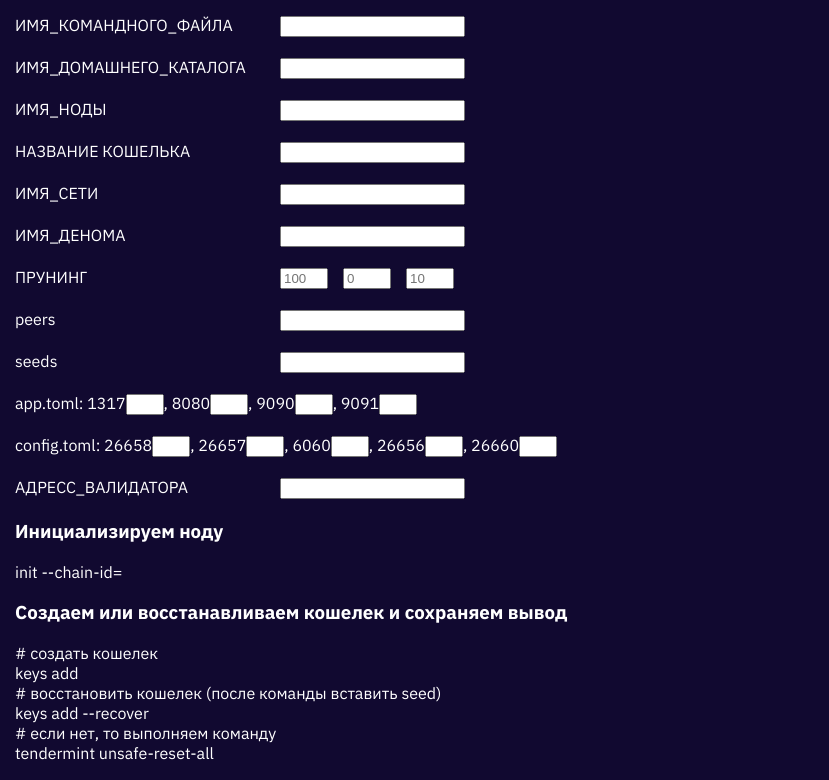
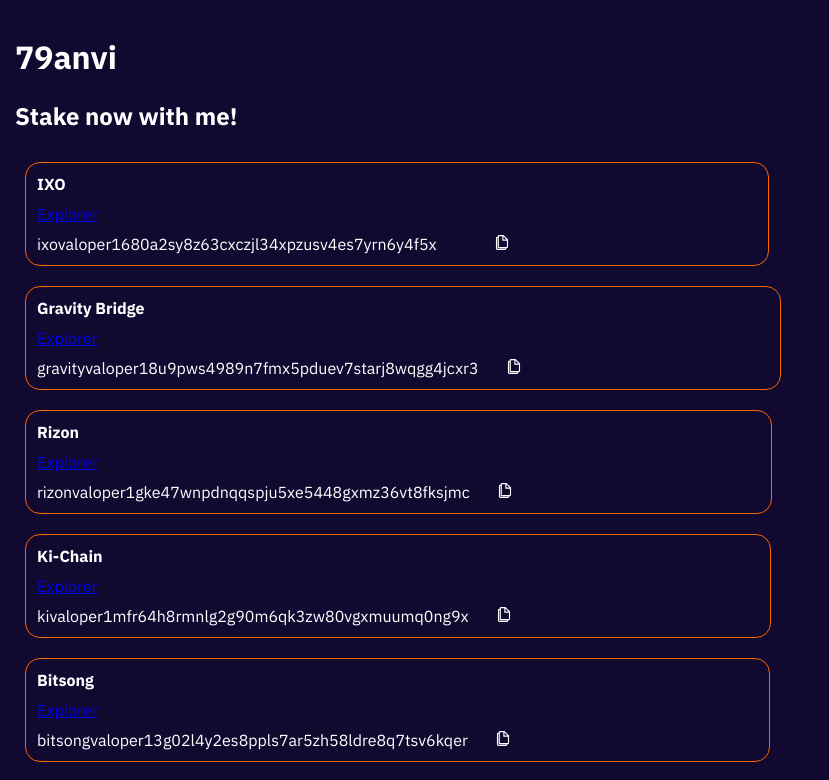
Before and after one commit to NeverwinterNights/valid, a React (Create React App) app: page / in a window 1280 px wide. Shown: the top 780 px of the page, without its empty margins (0-829 px from the left). Built offline with nearby package versions, Linux system fonts and the light colour scheme.

Commit message:
fix val2

```diff
--- a/src/App.tsx
+++ b/src/App.tsx
@@ -9,8 +9,8 @@
     return (
         <div className="App">
             {/*<Main/>*/}
-            {/*<RoutesComponent/>*/}
-            <Info/>
+            <RoutesComponent/>
+            {/*<Info/>*/}
         </div>
     );
 }
--- a/src/components/info/Info.tsx
+++ b/src/components/info/Info.tsx
@@ -228,50 +228,50 @@
                 <div className={style.row}>
                     <span>ПРУНИНГ </span>
                     <input className={style.number} placeholder={"100"} {...register("pruning1", {
-                        minLength: {
-                            value: 6,
-                            message: "Поле может состоять только  из шести цифр"
-                        },
-                        maxLength: {
-                            value: 6,
-                            message: "Поле может состоять только  из шести цифр"
-                        },
-                        pattern: {
-                            value: /^\d+$/,
-                            message: ('Поле может состоять только  из пяти цифр.')
-                        }
+                        // minLength: {
+                        //     value: 6,
+                        //     message: "Поле может состоять только  из шести цифр"
+                        // },
+                        // maxLength: {
+                        //     value: 6,
+                        //     message: "Поле может состоять только  из шести цифр"
+                        // },
+                        // pattern: {
+                        //     value: /^\d+$/,
+                        //     message: ('Поле может состоять только  из пяти цифр.')
+                        // }
                     })} onInput={inputHandlerNumbers6} value={state.pruning1} name="pruning1"/>
 
 
                     <input className={style.number} placeholder={"0"}  {...register("pruning2", {
-                        minLength: {
-                            value: 2,
-                            message: "Поле может состоять только  из двух цифр"
-                        },
-                        maxLength: {
-                            value: 2,
-                            message: "Поле может состоять только  из двух цифр"
-                        },
-                        pattern: {
-                            value: /^\d+$/,
-                            message: ('Поле может состоять только  из двух цифр.')
-                        }
+                        // minLength: {
+                        //     value: 2,
+                        //     message: "Поле может состоять только  из двух цифр"
+                        // },
+                        // maxLength: {
+                        //     value: 2,
+                        //     message: "Поле может состоять только  из двух цифр"
+                        // },
+                        // pattern: {
+                        //     value: /^\d+$/,
+                        //     message: ('Поле может состоять только  из двух цифр.')
+                        // }
                     })} onInput={inputHandlerNumbers2} value={state.pruning2} name="pruning2"/>
 
 
                     <input className={style.number} placeholder={"10"}  {...register("pruning3", {
-                        minLength: {
-                            value: 4,
-                            message: "Поле может состоять только  из четырех цифр"
-                        },
-                        maxLength: {
-                            value: 4,
-                            message: "Поле может состоять только  из четырех цифр"
-                        },
-                        pattern: {
-                            value: /^\d+$/,
-                            message: ('Поле может состоять только  из четырех цифр.')
-                        }
+                        // minLength: {
+                        //     value: 4,
+                        //     message: "Поле может состоять только  из четырех цифр"
+                        // },
+                        // maxLength: {
+                        //     value: 4,
+                        //     message: "Поле может состоять только  из четырех цифр"
+                        // },
+                        // pattern: {
+                        //     value: /^\d+$/,
+                        //     message: ('Поле может состоять только  из четырех цифр.')
+                        // }
                     })} onInput={inputHandlerNumbers4} value={state.pruning3} name="pruning3"/>
                     {errors.pruning1 && <div style={{color: "red"}}>{errors.pruning1.message}</div> ||
                     errors.pruning2 && <div style={{color: "red"}}>{errors.pruning2.message}</div> ||
```
